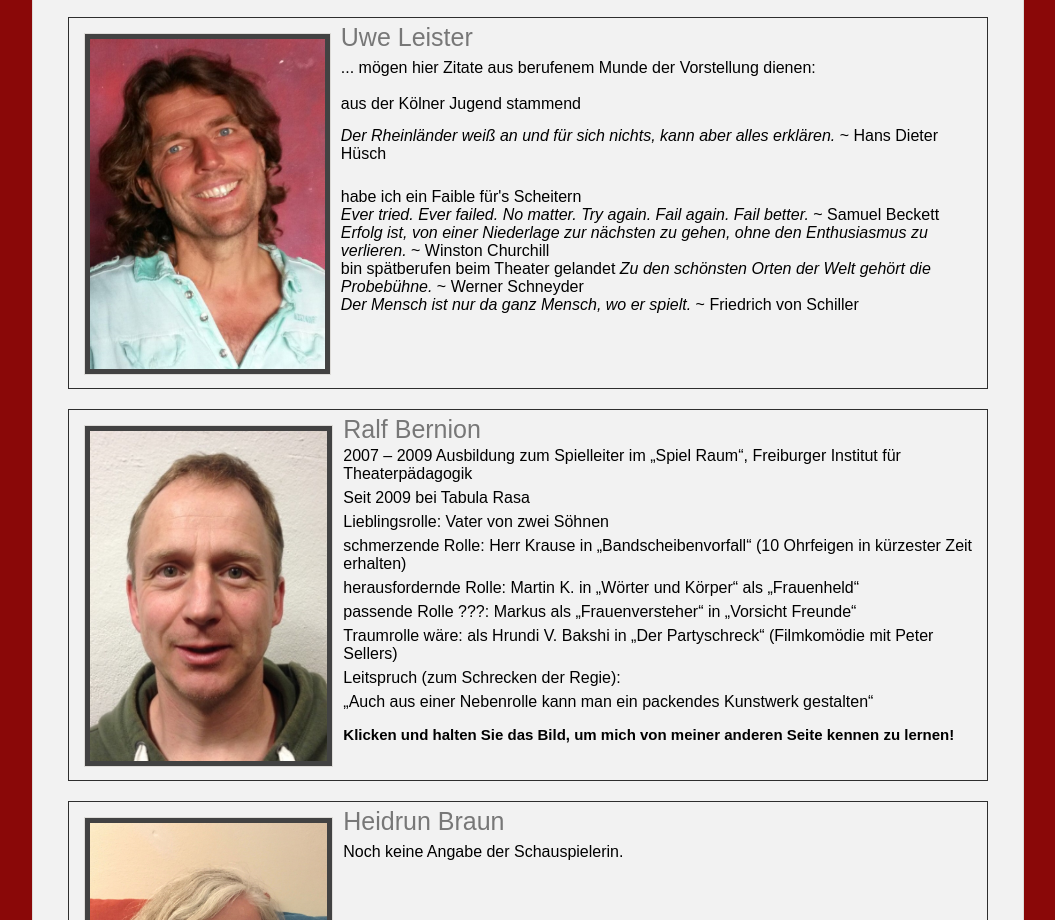
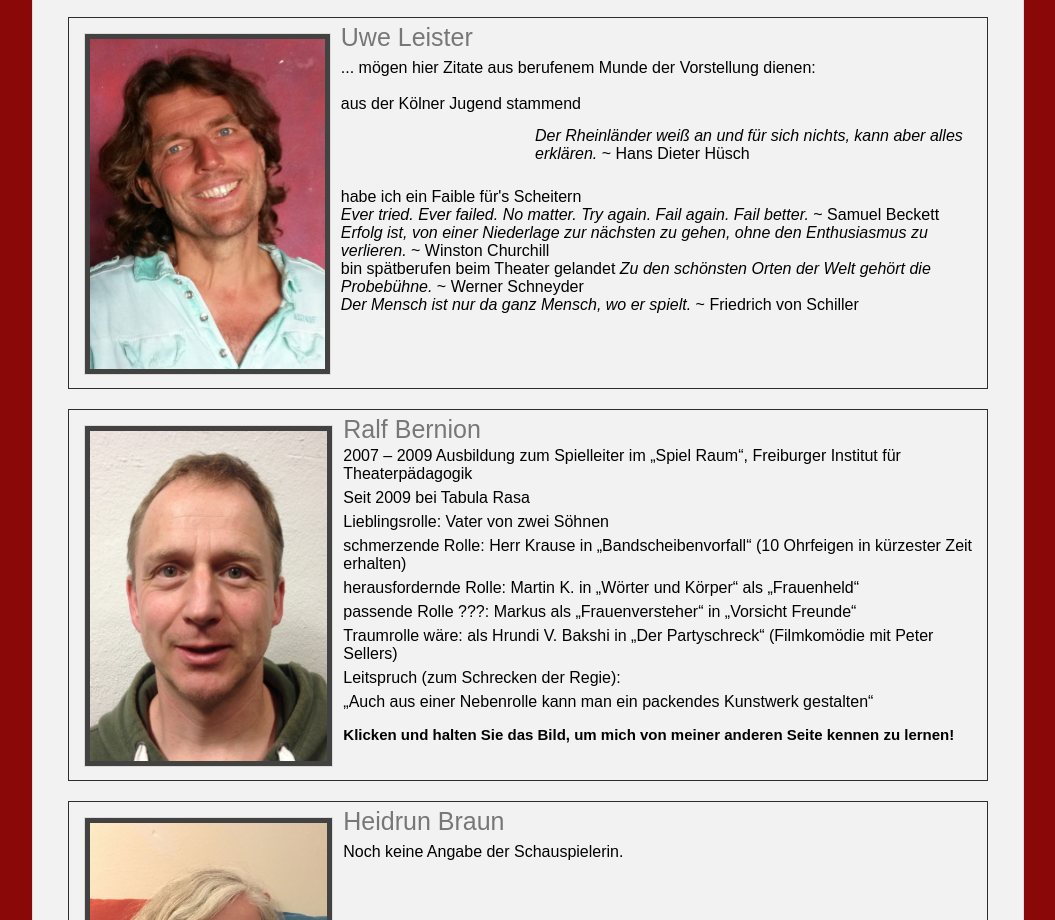
Before and after one commit to TheaterTabulaRasa/gh-pages, a plain HTML site: page ueber.html in a window 1280 px wide. Shown: the part 1390-2310 px from the top of the page, without its empty margins (128-1183 px from the left). Drawn offline with Linux system fonts and the light colour scheme.

Commit message:
Update ueber.html

```diff
--- a/ueber.html
+++ b/ueber.html
@@ -61,7 +61,7 @@ Wenn er auf den Brettern steht, die die „Welt bedeuten“ ist es sein Wunsch d
 					<p>
 						... mögen hier Zitate aus berufenem Munde der Vorstellung dienen: <br /><br />
 						aus der Kölner Jugend stammend<br />
-						<p style="margin-left: 10%"><i>Der Rheinländer weiß an und für sich nichts, kann aber alles erklären.</i> ~ Hans Dieter Hüsch</p>
+						<p style="margin-left: 50%"><i>Der Rheinländer weiß an und für sich nichts, kann aber alles erklären.</i> ~ Hans Dieter Hüsch</p>
 						<br />
 						habe ich ein Faible für's Scheitern<br />
 						<i>Ever tried. Ever failed. No matter. Try again. Fail again. Fail better.</i> ~ Samuel Beckett
```
